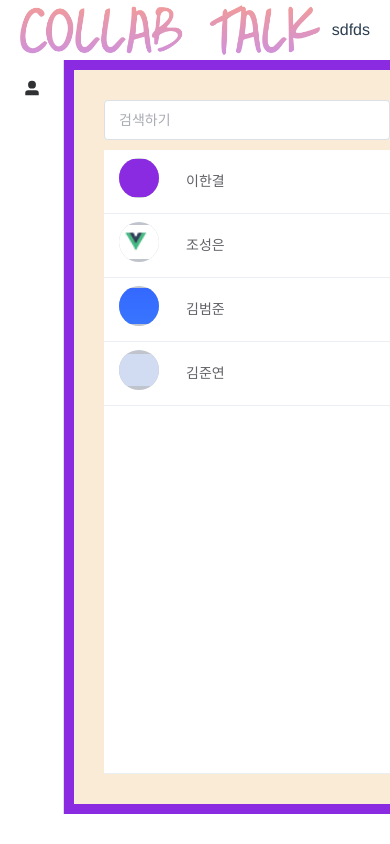
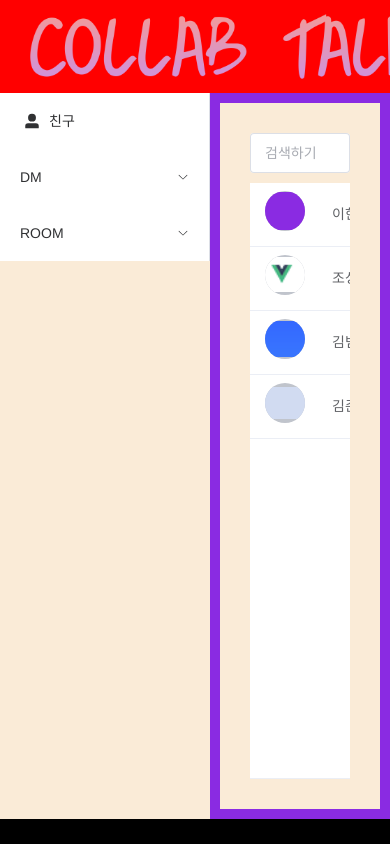
Before and after one commit to JungHoiMin/collab-talk, a Vue app in the folder callab-talk-app-vue/: page /friend in a window 390 px wide. Shown: the top 844 px of the page. Built offline with nearby package versions, Linux system fonts and the light colour scheme.

Commit message:
fix(all layout): 반응형 css로 인한 resize event loop 현상 수정. custom layout component 적용

```diff
--- a/callab-talk-app-vue/src/components/CollabNav.vue
+++ b/callab-talk-app-vue/src/components/CollabNav.vue
@@ -1,5 +1,5 @@
 <script setup lang="ts">
-import { computed, onBeforeMount, onMounted, onUnmounted, ref } from "vue";
+import { onBeforeMount, ref } from "vue";
 import { UserFilled as FriendsIcon } from "@element-plus/icons-vue";
 import { useChatRoomStore } from "@/store/useDirectMessageStore";
 import { useRouter } from "vue-router";
@@ -11,32 +11,18 @@ const goPage = (path: string) => {
   router.push(path);
 };
 
-// collapse
-const windowWidth = ref(window.innerWidth);
-const isCollapse = computed(() => {
-  return windowWidth.value < 1200;
-});
-const watchWindowInnerWidth = () => {
-  windowWidth.value = window.innerWidth;
-};
 onBeforeMount(() => {
   chatStore.setDMList();
   chatStore.setRoomList();
 });
-
-onMounted(() => {
-  window.addEventListener("resize", watchWindowInnerWidth);
-});
-
-onUnmounted(() => {
-  window.removeEventListener("resize", watchWindowInnerWidth);
-});
 </script>
 
 <template>
-  <el-menu default-active="2" class="nav-menu" :collapse="isCollapse">
+  <el-menu default-active="2" class="nav-menu">
     <el-menu-item index="1" @click="goPage('/friend')">
-      <el-icon><friends-icon /></el-icon>
+      <el-icon>
+        <friends-icon />
+      </el-icon>
       <span>친구</span>
     </el-menu-item>
     <el-sub-menu index="2">
@@ -66,7 +52,7 @@ onUnmounted(() => {
         v-for="({ id, name, imgSource, badge }, idx) in chatStore.roomList"
         :key="id"
         :index="`3-${idx}`"
-        @click="goPage(`/home/chat/${id}`)"
+        @click="goPage(`/chat/${id}`)"
       >
         <el-avatar
           class="chat-profile"
@@ -84,17 +70,17 @@ onUnmounted(() => {
 </template>
 
 <style scoped lang="scss">
-.nav-menu:not(.el-menu--collapse) {
-  width: 210px;
-}
 .nav-menu {
   user-select: none;
+
   .chat-item {
     .chat-profile {
       margin-right: 10px;
     }
+
     .chat-name {
     }
+
     .badge {
       margin-bottom: 40px;
       margin-left: 10px;
--- a/callab-talk-app-vue/src/views/HomeView.vue
+++ b/callab-talk-app-vue/src/views/HomeView.vue
@@ -1,75 +1,23 @@
 <template>
-  <div class="home">
-    <header><CollabHeader /></header>
-    <div class="body">
-      <CollabNav />
-      <main>
-        <router-view />
-      </main>
-    </div>
-    <footer></footer>
-  </div>
+  <collab-layout class="main">
+    <template #header>
+      <img src="../assets/logo.png" alt="logo" :width="400" />
+    </template>
+    <template #nav>
+      <collab-nav />
+    </template>
+    <template #default>
+      <router-view />
+    </template>
+  </collab-layout>
 </template>
 
 <script setup lang="ts">
-import CollabHeader from "@/components/CollabHeader.vue";
+import CollabLayout from "@/views/layout/CollabLayout.vue";
 import CollabNav from "@/components/CollabNav.vue";
-import axios from "axios";
-
-const getData = () => {
-  axios
-    .get("/test.json")
-    .then((res) => {
-      console.log(res);
-    })
-    .catch((err) => {
-      console.error(err);
-    });
-};
 </script>
 
 <style scoped lang="scss">
-$breakpoint-half-window: 1200px;
-$breakpoint-full-window: 2400px;
-@mixin half {
-  @media (max-width: #{$breakpoint-half-window - 1}) {
-    @content;
-  }
-}
-@mixin full {
-  @media (min-width: #{$breakpoint-half-window}) {
-    @content;
-  }
-}
-
-.home {
-  height: 100%;
-
-  header {
-    height: 60px;
-  }
-  @include half {
-    .body {
-      height: calc(100% - 60px - 30px);
-      display: flex;
-      main {
-        width: calc(100% - 24px);
-        background-color: blueviolet;
-      }
-    }
-  }
-  @include full {
-    .body {
-      height: calc(100% - 60px - 30px);
-      display: flex;
-      main {
-        width: calc(100% - 24px);
-        background-color: lightskyblue;
-      }
-    }
-  }
-}
-footer {
-  height: 30px;
+.main {
 }
 </style>
--- /dev/null
+++ b/callab-talk-app-vue/src/views/layout/CollabLayout.vue
@@ -0,0 +1,58 @@
+<script setup lang="ts"></script>
+
+<template>
+  <div class="main">
+    <div class="header">
+      <slot name="header"></slot>
+    </div>
+    <div class="body">
+      <div class="nav" ref="nav">
+        <slot name="nav"></slot>
+      </div>
+      <div class="main-section">
+        <slot name="default"></slot>
+      </div>
+    </div>
+    <div class="footer">
+      <slot name="footer"></slot>
+    </div>
+  </div>
+</template>
+
+<style scoped lang="scss">
+.main {
+  width: auto;
+
+  .header {
+    width: auto;
+    background-color: red;
+    height: 11vh;
+    display: flex;
+    align-items: center;
+    padding-inline: 30px;
+  }
+
+  .body {
+    background-color: yellow;
+    display: flex;
+    align-items: stretch;
+    height: 86vh;
+
+    .nav {
+      background-color: antiquewhite;
+      width: 210px;
+    }
+
+    .main-section {
+      width: calc(100% - 210px);
+      background-color: blueviolet;
+    }
+  }
+
+  .footer {
+    width: 100%;
+    background-color: black;
+    height: 3vh;
+  }
+}
+</style>
```
